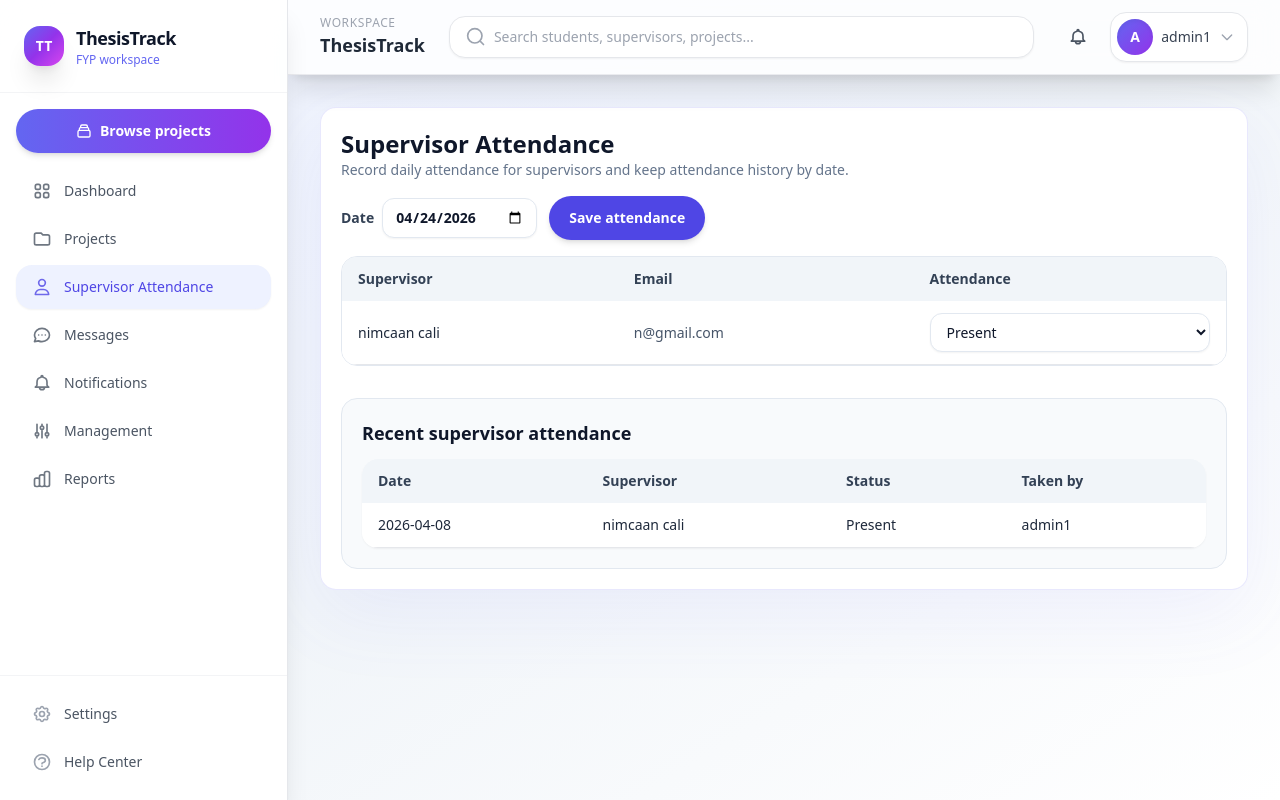
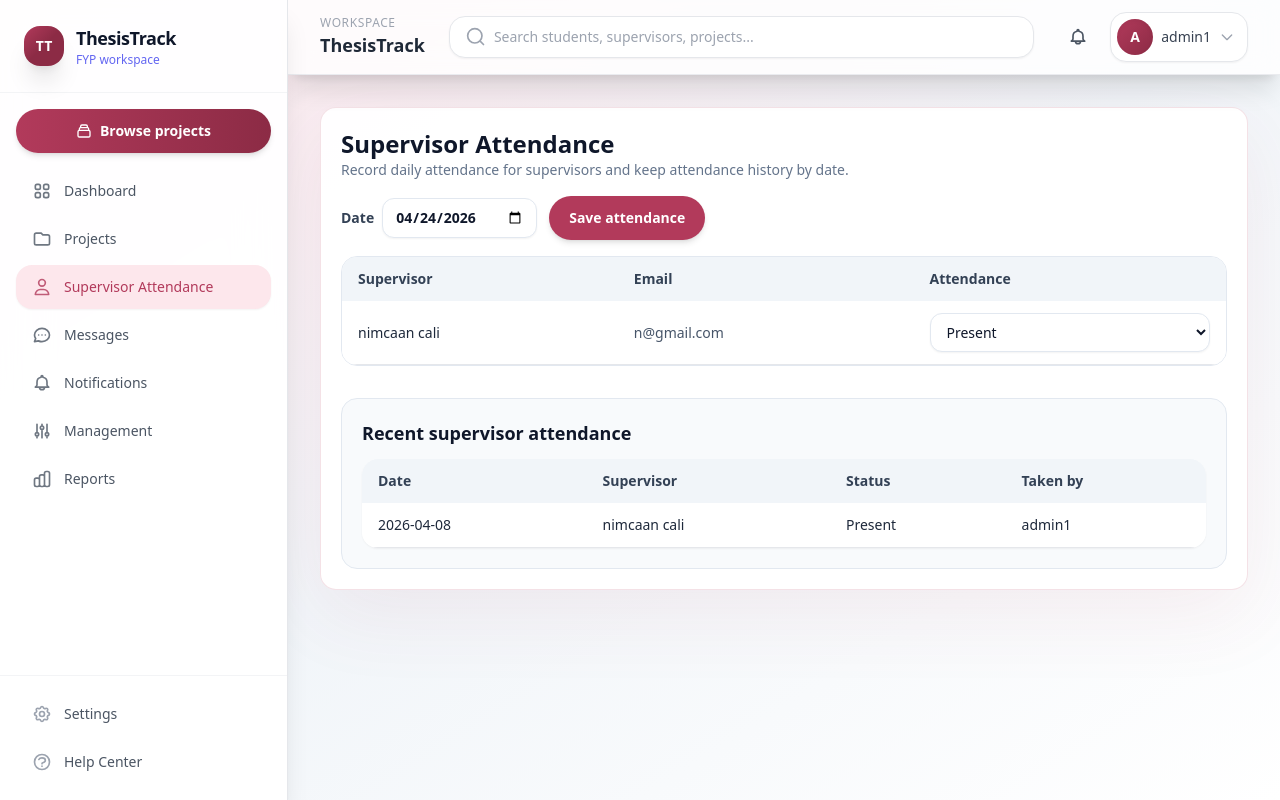
Before and after one commit to liban770/final-year-project-in-django-framework-, a Django app: page /projects/admin/attendance/ in a window 1280 px wide. Run offline with Django 5.2, Linux system fonts and the light colour scheme; a user stored in the database is signed in; data comes from the database, SQL or seed files in the repository; both versions use the stored data as it was after the commit; some libraries are stand-ins or nearby versions.

Commit message:
change color

```diff
--- a/templates/base.html
+++ b/templates/base.html
@@ -11,8 +11,16 @@
                 extend: {
                     colors: {
                         brand: {
-                            500: "#6366f1",
-                            600: "#4f46e5",
+                            50: "#fde7ec",
+                            100: "#f9d0da",
+                            200: "#f4b0c3",
+                            300: "#ee89a6",
+                            400: "#e85f8b",
+                            500: "#B23A5B",
+                            600: "#8c2b45",
+                            700: "#6d2138",
+                            800: "#4c1628",
+                            900: "#33101d",
                         }
                     }
                 }
@@ -20,16 +28,29 @@
         }
     </script>
     <style>
+        :root {
+            --brand-50: #fde7ec;
+            --brand-100: #f9d0da;
+            --brand-200: #f4b0c3;
+            --brand-300: #ee89a6;
+            --brand-400: #e85f8b;
+            --brand-500: #B23A5B;
+            --brand-600: #8c2b45;
+            --brand-700: #6d2138;
+            --brand-800: #4c1628;
+            --brand-900: #33101d;
+        }
+
         body {
-            background: linear-gradient(135deg, #eef2ff 0%, #ffffff 45%, #eef2ff 100%);
+            background: linear-gradient(135deg, var(--brand-50) 0%, #ffffff 45%, var(--brand-50) 100%);
         }
         .page-fade {
             animation: fadeIn 0.45s ease-out both;
         }
         .soft-card {
             background: rgba(255, 255, 255, 0.95);
-            border: 1px solid rgba(99, 102, 241, 0.15);
-            box-shadow: 0 24px 80px rgba(99, 102, 241, 0.08);
+            border: 1px solid rgba(178, 58, 91, 0.15);
+            box-shadow: 0 24px 80px rgba(178, 58, 91, 0.08);
             border-radius: 1.5rem;
         }
         .pulse-button {
@@ -37,14 +58,59 @@
         }
         .pulse-button:hover {
             transform: translateY(-1px) scale(1.02);
-            box-shadow: 0 18px 48px rgba(99, 102, 241, 0.18);
+            box-shadow: 0 18px 48px rgba(178, 58, 91, 0.18);
         }
         .floating-badge {
             animation: float 5s ease-in-out infinite;
         }
         .gradient-border {
-            background: linear-gradient(135deg, rgba(99, 102, 241, 0.15), rgba(139, 92, 246, 0.15));
+            background: linear-gradient(135deg, rgba(178, 58, 91, 0.15), rgba(178, 58, 91, 0.08));
         }
+
+        .text-indigo-100 { color: var(--brand-100) !important; }
+        .text-indigo-600 { color: var(--brand-500) !important; }
+        .text-indigo-700 { color: var(--brand-600) !important; }
+        .text-indigo-800 { color: var(--brand-700) !important; }
+        .text-blue-800 { color: var(--brand-700) !important; }
+        .text-purple-800 { color: var(--brand-700) !important; }
+
+        .bg-indigo-50 { background-color: var(--brand-50) !important; }
+        .bg-indigo-100 { background-color: var(--brand-100) !important; }
+        .bg-indigo-50\/50 { background-color: rgba(178, 58, 91, 0.5) !important; }
+        .bg-indigo-50\/60 { background-color: rgba(178, 58, 91, 0.6) !important; }
+        .bg-indigo-50\/80 { background-color: rgba(178, 58, 91, 0.8) !important; }
+        .bg-indigo-600 { background-color: var(--brand-500) !important; }
+        .bg-indigo-700 { background-color: var(--brand-600) !important; }
+        .bg-blue-100 { background-color: var(--brand-100) !important; }
+        .bg-blue-500 { background-color: var(--brand-500) !important; }
+        .bg-purple-100 { background-color: var(--brand-100) !important; }
+        .bg-purple-500 { background-color: var(--brand-600) !important; }
+        .bg-indigo-800 { background-color: var(--brand-700) !important; }
+
+        .border-indigo-100 { border-color: var(--brand-100) !important; }
+        .border-indigo-200 { border-color: var(--brand-200) !important; }
+
+        [class*="from-indigo-500"] { --tw-gradient-from: var(--brand-500) !important; }
+        [class*="from-indigo-600"] { --tw-gradient-from: var(--brand-600) !important; }
+        [class*="from-indigo-700"] { --tw-gradient-from: var(--brand-700) !important; }
+        [class*="from-blue-500"] { --tw-gradient-from: var(--brand-500) !important; }
+        [class*="from-blue-600"] { --tw-gradient-from: var(--brand-600) !important; }
+        [class*="to-purple-600"] { --tw-gradient-to: var(--brand-600) !important; }
+        [class*="to-purple-700"] { --tw-gradient-to: var(--brand-700) !important; }
+        [class*="to-fuchsia-500"] { --tw-gradient-to: var(--brand-600) !important; }
+        [class*="to-indigo-800"] { --tw-gradient-to: var(--brand-700) !important; }
+        [class*="via-purple-600"] { --tw-gradient-stops: var(--tw-gradient-from), var(--brand-600), var(--tw-gradient-to) !important; }
+
+        .hover\:text-indigo-700:hover { color: var(--brand-600) !important; }
+        .hover\:bg-indigo-50:hover { background-color: var(--brand-50) !important; }
+        .hover\:bg-indigo-700:hover { background-color: var(--brand-600) !important; }
+        .hover\:border-indigo-200:hover { border-color: var(--brand-200) !important; }
+        .hover\:text-indigo-600:hover { color: var(--brand-500) !important; }
+
+        .focus\:border-indigo-300:focus { border-color: var(--brand-300) !important; }
+        .focus\:ring-indigo-500\/20:focus { --tw-ring-color: rgba(178, 58, 91, 0.2) !important; }
+        .focus\:ring-indigo-100:focus { --tw-ring-color: rgba(242, 176, 190, 1) !important; }
+
         @keyframes fadeIn {
             from {
                 opacity: 0;
@@ -62,7 +128,7 @@
     </style>
     {% block extra_head %}{% endblock %}
 </head>
-<body class="min-h-screen bg-gradient-to-br from-indigo-50 via-slate-100 to-white text-slate-800 antialiased">
+<body class="min-h-screen bg-gradient-to-br from-brand-50 via-slate-100 to-white text-slate-800 antialiased">
     <div id="loadingOverlay" class="fixed inset-0 z-[100] hidden items-center justify-center bg-gray-900/40 backdrop-blur-sm">
         <div class="h-12 w-12 animate-spin rounded-full border-4 border-white/30 border-t-white"></div>
     </div>
```
Also changed, not shown: db.sqlite3.
